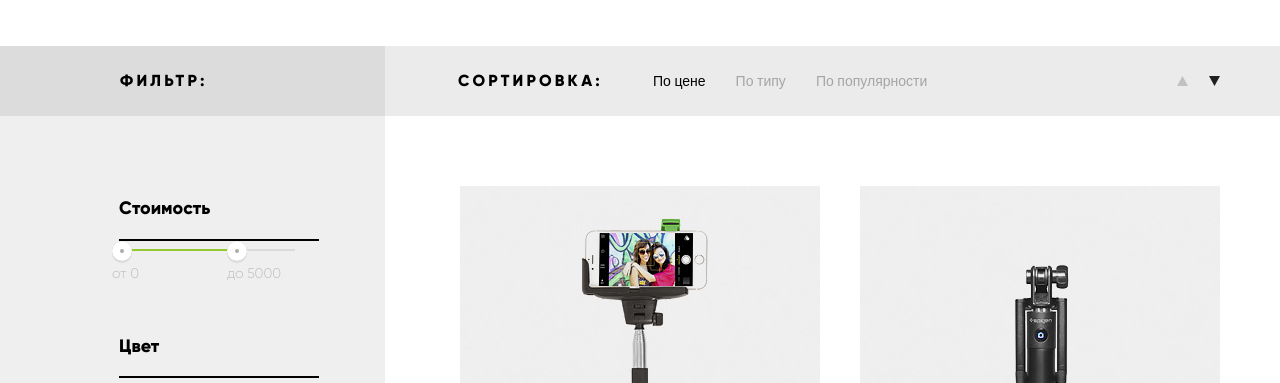
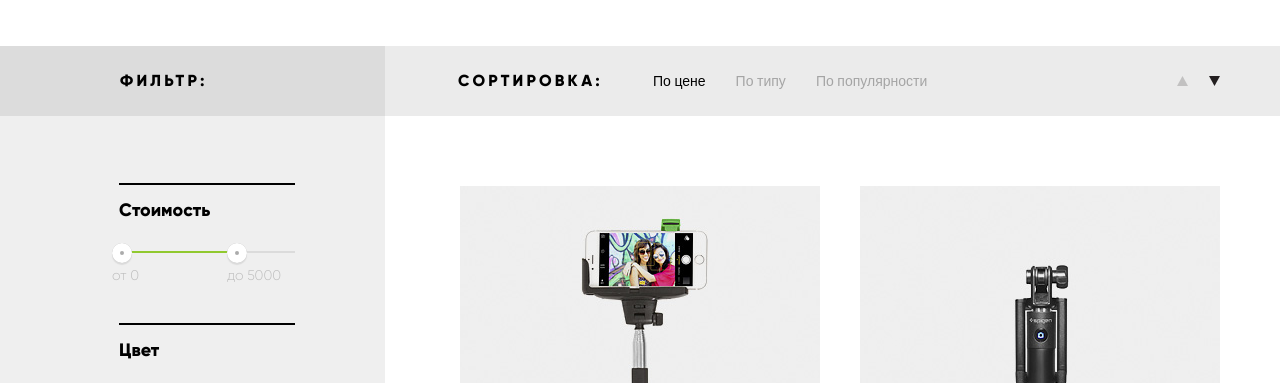
Before and after one commit to yanisurbis/161913-device-1, a plain HTML site: page catalog.html in a window 1280 px wide. Shown: the part 364-747 px from the top of the page. Drawn offline with nearby package versions, Linux system fonts and the light colour scheme.

Commit message:
fix: b12 - firefox display problems

```diff
--- a/css/style.css
+++ b/css/style.css
@@ -409,6 +409,7 @@ img {
   align-items: flex-start;
   flex-wrap: wrap;
   width: 390px;
+  max-height: 110px;
 }
 
 .catalog-menu li:last-child {
@@ -1490,16 +1491,8 @@ img {
   color: #000;
   padding-top: 15px;
   margin-bottom: 20px;
-}
-
-.fieldset::before {
-  content: "";
+  border-top: 2px solid #000;
   width: 100%;
-  display: block;
-  background-color: #000;
-  height: 2px;
-  position: absolute;
-  top: 0px;
 }
 
 .fieldset li {
```
